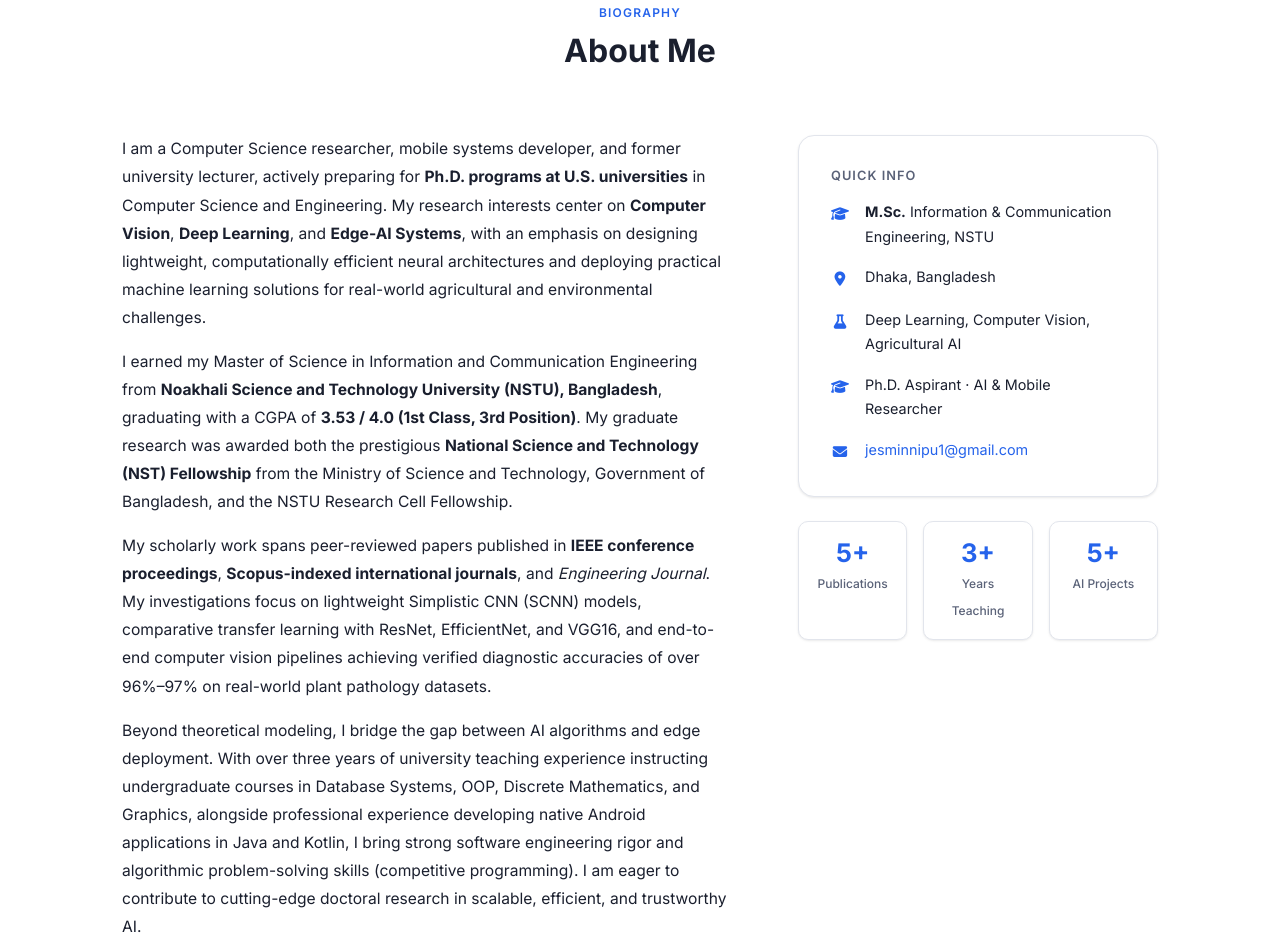
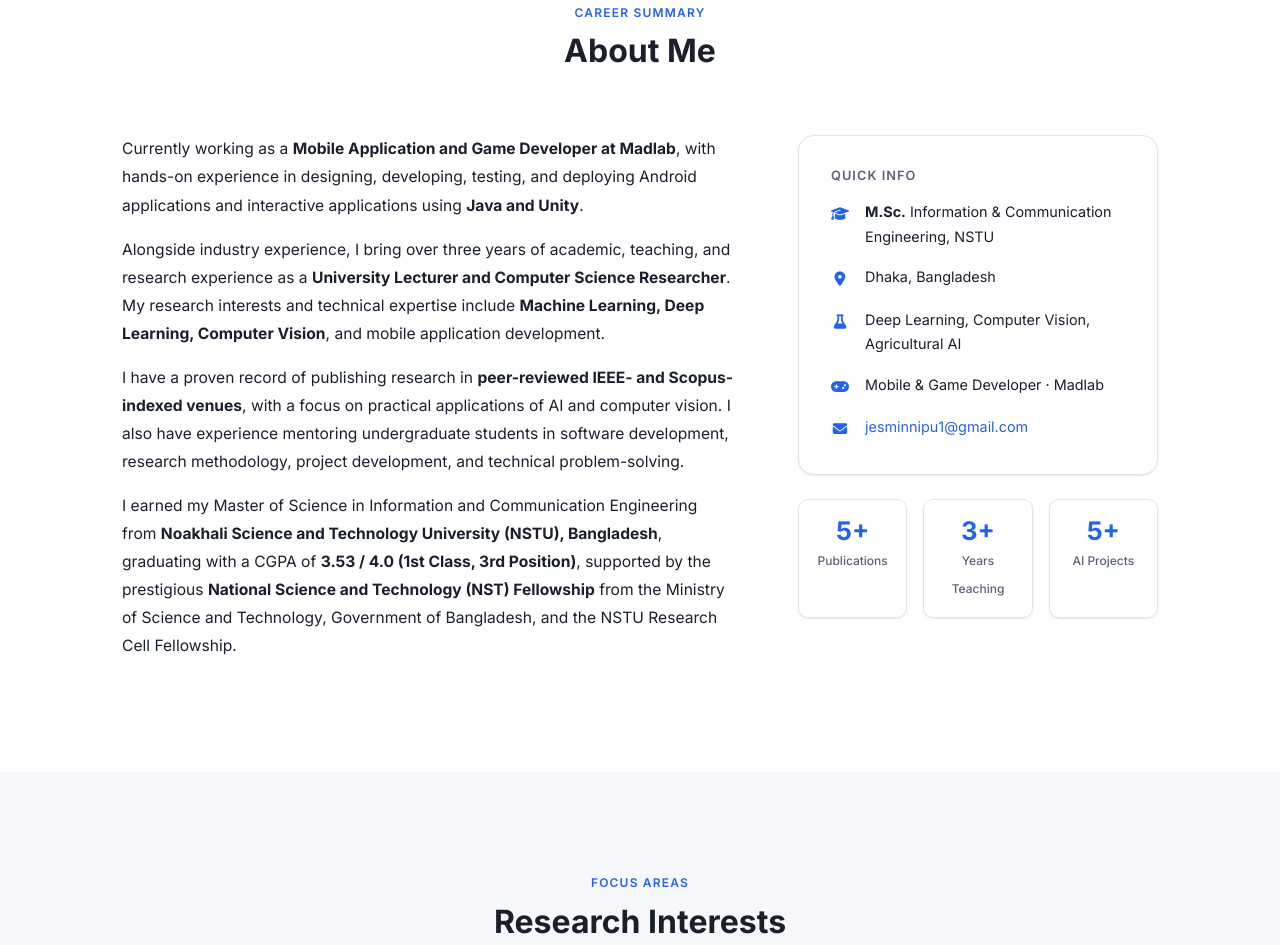
Before and after one commit to JesminNipu/Portfolio, a plain HTML site: page index.html in a window 1280 px wide. Shown: the part 898-1843 px from the top of the page. Drawn offline with Linux system fonts and the light colour scheme.

Commit message:
update: replace career summary with current Madlab role and academic background

```diff
--- a/index.html
+++ b/index.html
@@ -82,11 +82,10 @@
         <span class="tag-item">Plant Disease Detection</span>
       </p>
       <p class="hero-statement">
-        Prospective Ph.D. student and researcher specializing in Deep Learning, Computer Vision,
-        and Edge-AI systems. Experienced in designing efficient convolutional architectures
-        and transfer learning frameworks for real-world diagnostic applications, with peer-reviewed
-        IEEE and Scopus-indexed publications. Actively seeking Ph.D. opportunities at U.S. institutions
-        to advance scalable, robust, and deployable machine intelligence.
+        Mobile Application and Game Developer at Madlab and Computer Science Researcher with over
+        three years of academic, teaching, and research experience. Specializing in Machine Learning,
+        Deep Learning, and Computer Vision, with a proven publication record in peer-reviewed
+        IEEE- and Scopus-indexed venues.
       </p>
       <div class="hero-actions">
         <a href="#publications" class="btn btn-primary">
@@ -131,39 +130,34 @@
 <section id="about" class="section" aria-labelledby="about-heading">
   <div class="container">
     <div class="section-header">
-      <span class="section-label">Biography</span>
+      <span class="section-label">Career Summary</span>
       <h2 id="about-heading" class="section-title">About Me</h2>
     </div>
     <div class="about-grid">
       <div class="about-text">
         <p>
-          I am a Computer Science researcher, mobile systems developer, and former university lecturer,
-          actively preparing for <strong>Ph.D. programs at U.S. universities</strong> in Computer Science
-          and Engineering. My research interests center on <strong>Computer Vision</strong>,
-          <strong>Deep Learning</strong>, and <strong>Edge-AI Systems</strong>, with an emphasis on
-          designing lightweight, computationally efficient neural architectures and deploying practical
-          machine learning solutions for real-world agricultural and environmental challenges.
+          Currently working as a <strong>Mobile Application and Game Developer at Madlab</strong>, with hands-on
+          experience in designing, developing, testing, and deploying Android applications and interactive
+          applications using <strong>Java and Unity</strong>.
+        </p>
+        <p>
+          Alongside industry experience, I bring over three years of academic, teaching, and research experience
+          as a <strong>University Lecturer and Computer Science Researcher</strong>. My research interests and
+          technical expertise include <strong>Machine Learning, Deep Learning, Computer Vision</strong>, and mobile
+          application development.
+        </p>
+        <p>
+          I have a proven record of publishing research in <strong>peer-reviewed IEEE- and Scopus-indexed venues</strong>,
+          with a focus on practical applications of AI and computer vision. I also have experience mentoring
+          undergraduate students in software development, research methodology, project development, and technical
+          problem-solving.
         </p>
         <p>
           I earned my Master of Science in Information and Communication Engineering from
           <strong>Noakhali Science and Technology University (NSTU), Bangladesh</strong>, graduating with a
-          CGPA of <strong>3.53 / 4.0 (1st Class, 3rd Position)</strong>. My graduate research was awarded both the
-          prestigious <strong>National Science and Technology (NST) Fellowship</strong> from the Ministry of Science
-          and Technology, Government of Bangladesh, and the NSTU Research Cell Fellowship.
-        </p>
-        <p>
-          My scholarly work spans peer-reviewed papers published in <strong>IEEE conference proceedings</strong>,
-          <strong>Scopus-indexed international journals</strong>, and <em>Engineering Journal</em>. My investigations
-          focus on lightweight Simplistic CNN (SCNN) models, comparative transfer learning with ResNet, EfficientNet,
-          and VGG16, and end-to-end computer vision pipelines achieving verified diagnostic accuracies of over 96%–97%
-          on real-world plant pathology datasets.
-        </p>
-        <p>
-          Beyond theoretical modeling, I bridge the gap between AI algorithms and edge deployment. With over three years
-          of university teaching experience instructing undergraduate courses in Database Systems, OOP, Discrete
-          Mathematics, and Graphics, alongside professional experience developing native Android applications in Java and Kotlin,
-          I bring strong software engineering rigor and algorithmic problem-solving skills (competitive programming).
-          I am eager to contribute to cutting-edge doctoral research in scalable, efficient, and trustworthy AI.
+          CGPA of <strong>3.53 / 4.0 (1st Class, 3rd Position)</strong>, supported by the prestigious
+          <strong>National Science and Technology (NST) Fellowship</strong> from the Ministry of Science and
+          Technology, Government of Bangladesh, and the NSTU Research Cell Fellowship.
         </p>
       </div>
       <div class="about-info-panel">
@@ -183,8 +177,8 @@
               <span>Deep Learning, Computer Vision, Agricultural AI</span>
             </li>
             <li>
-              <span class="info-icon"><i class="fas fa-graduation-cap" aria-hidden="true"></i></span>
-              <span>Ph.D. Aspirant · AI &amp; Mobile Researcher</span>
+              <span class="info-icon"><i class="fas fa-gamepad" aria-hidden="true"></i></span>
+              <span>Mobile &amp; Game Developer · Madlab</span>
             </li>
             <li>
               <span class="info-icon"><i class="fas fa-envelope" aria-hidden="true"></i></span>
```
Also changed, not shown: 1 other file.
